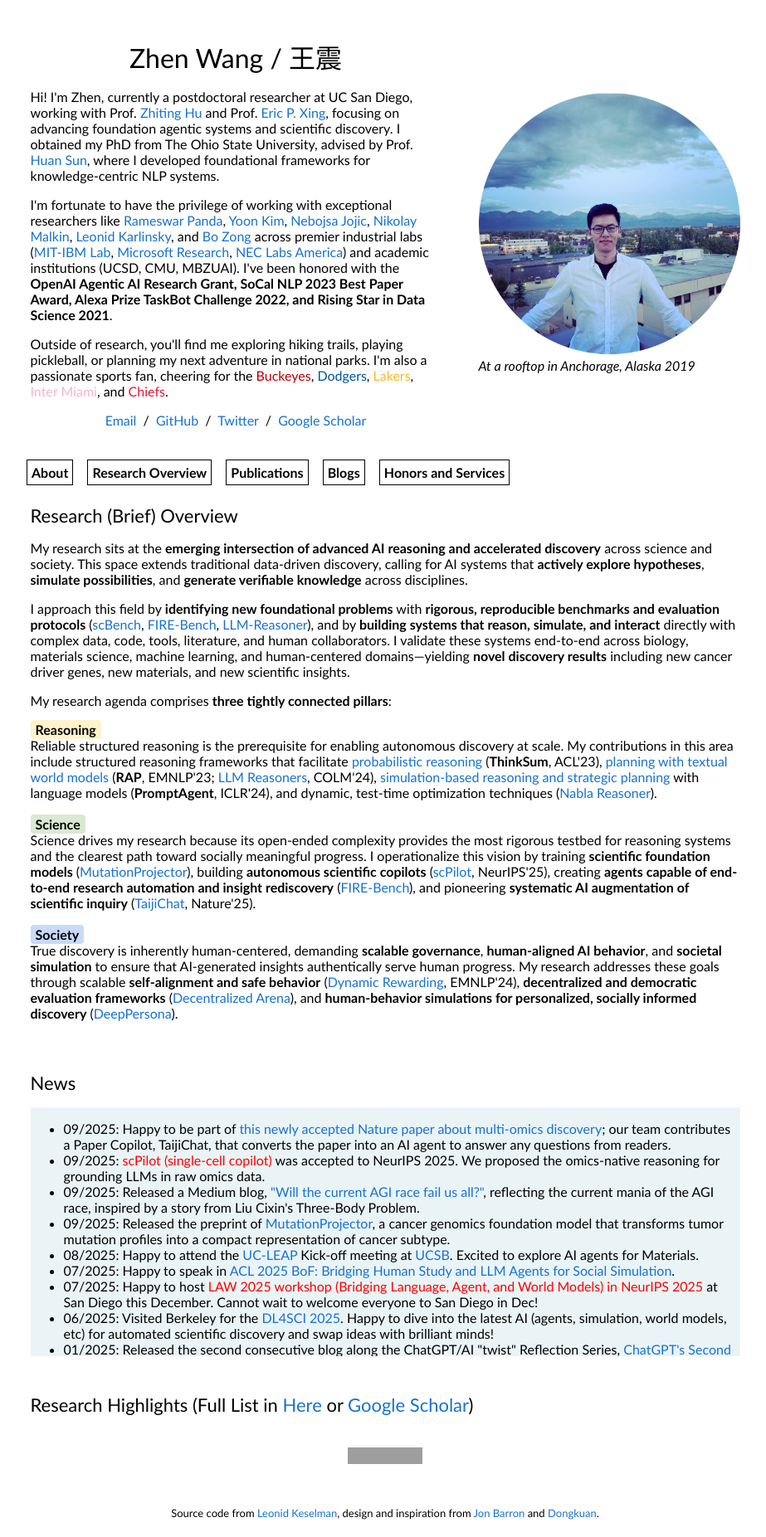
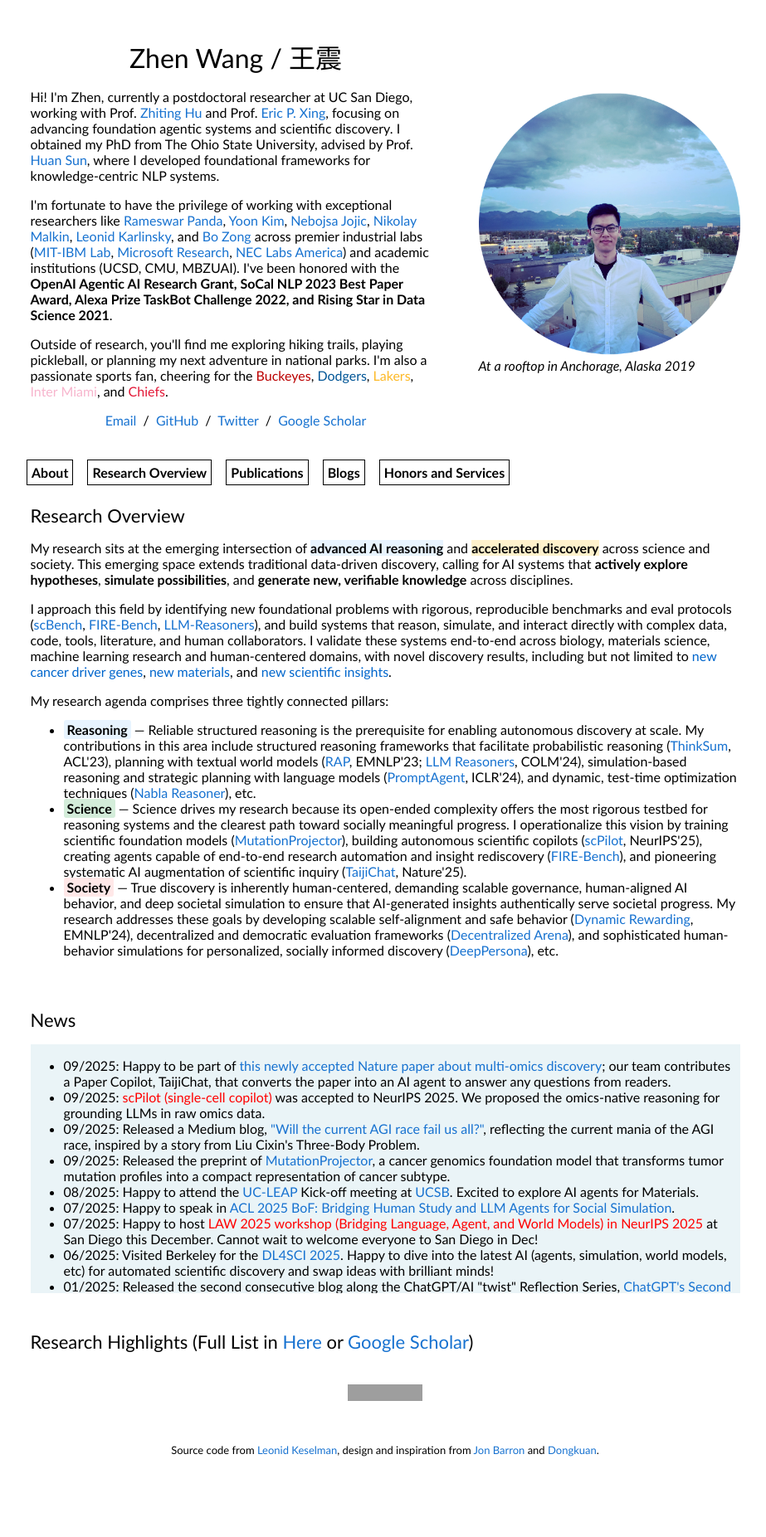
Before and after one commit to zhenwang9102/zhenwang9102.github.io, a Jekyll site: the page built from _posts/2019-06-02-venue.markdown, in a window 1280 px wide. Shown: the whole page at 83% size, without its empty margins (176-1099 px from the left). Built offline with Jekyll 4.4.1, drawn with Linux system fonts in a browser that asks for light colours; after the commit the page ends 1777 px from its top, so only the background shows below that; grey boxes are pictures that could not be loaded.

Commit message:
Update default.html

```diff
--- a/_layouts/default.html
+++ b/_layouts/default.html
@@ -101,69 +101,28 @@
           <tr>
             <td style="padding:2.5%;width:100%;vertical-align:middle">
 
-              <h2>Research (Brief) Overview</h2>
-
+              <h2>Research Overview</h2>
               <p>
-                My research sits at the <b>emerging intersection of advanced AI reasoning and accelerated discovery</b> across science and society.
-                This space extends traditional data-driven discovery, calling for AI systems that <b>actively explore hypotheses</b>,
-                <b>simulate possibilities</b>, and <b>generate verifiable knowledge</b> across disciplines.
+                My research sits at the emerging intersection of <span style="background-color:#e8f4ff;font-weight:600;">advanced AI reasoning</span> and <span style="background-color:#fff2cc;font-weight:600;">accelerated discovery</span> across science and society. This emerging space extends traditional data-driven discovery, calling for AI systems that <b>actively explore hypotheses</b>, <b>simulate possibilities</b>, and <b>generate new, verifiable knowledge</b> across disciplines.
+              </p>
+              <p>
+                I approach this field by identifying new foundational problems with rigorous, reproducible benchmarks and eval protocols (<a href="https://zhenwang9102.github.io/">scBench</a>, <a href="https://zhenwang9102.github.io/">FIRE-Bench</a>, <a href="https://github.com/maitrix-org/llm-reasoners">LLM-Reasoners</a>), and build systems that reason, simulate, and interact directly with complex data, code, tools, literature, and human collaborators. I validate these systems end-to-end across biology, materials science, machine learning research and human-centered domains, with novel discovery results, including but not limited to <span style="color:#0066cc;">new cancer driver genes</span>, <span style="color:#0066cc;">new materials</span>, and <span style="color:#0066cc;">new scientific insights</span>.
+              </p>
+              <p>
+                My research agenda comprises three tightly connected pillars:
               </p>
 
-              <p>
-                I approach this field by <b>identifying new foundational problems</b> with <b>rigorous, reproducible benchmarks and evaluation protocols</b>
-                (<a href="https://zhenwang9102.github.io/">scBench</a>,
-                <a href="https://zhenwang9102.github.io/">FIRE-Bench</a>,
-                <a href="https://github.com/maitrix-org/llm-reasoners">LLM-Reasoner</a>),
-                and by <b>building systems that reason, simulate, and interact</b> directly with complex data, code, tools, literature, and human collaborators.
-                I validate these systems end-to-end across biology, materials science, machine learning, and human-centered domains—yielding
-                <b>novel discovery results</b> including new cancer driver genes, new materials, and new scientific insights.
-              </p>
-
-              <p>
-                My research agenda comprises <b>three tightly connected pillars</b>:
-              </p>
-
-              <ul style="list-style-type:none;padding-left:0;">
+              <ul>
                 <li>
-                  <span style="background-color:#fff2cc;padding:2px 6px;border-radius:4px;font-weight:bold;">Reasoning</span><br>
-                  Reliable structured reasoning is the prerequisite for enabling autonomous discovery at scale.
-                  My contributions in this area include structured reasoning frameworks that facilitate
-                  <a href="https://arxiv.org/abs/2305.14992">probabilistic reasoning</a> (<b>ThinkSum</b>, ACL'23),
-                  <a href="https://arxiv.org/abs/2305.14992">planning with textual world models</a>
-                  (<b>RAP</b>, EMNLP'23;
-                  <a href="https://github.com/maitrix-org/llm-reasoners">LLM Reasoners</a>, COLM'24),
-                  <a href="https://arxiv.org/abs/2310.16427">simulation-based reasoning and strategic planning</a> with language models
-                  (<b>PromptAgent</b>, ICLR'24), and dynamic, test-time optimization techniques
-                  (<a href="https://zhenwang9102.github.io/">Nabla Reasoner</a>).
+                  <span style="background-color:#e8f4ff;padding:2px 4px;border-radius:3px;font-weight:600;">Reasoning</span> — Reliable structured reasoning is the prerequisite for enabling autonomous discovery at scale. My contributions in this area include structured reasoning frameworks that facilitate probabilistic reasoning (<a href="https://arxiv.org/abs/2210.01293">ThinkSum</a>, ACL'23), planning with textual world models (<a href="https://arxiv.org/abs/2305.14992">RAP</a>, EMNLP'23; <a href="https://github.com/maitrix-org/llm-reasoners">LLM Reasoners</a>, COLM'24), simulation-based reasoning and strategic planning with language models (<a href="https://arxiv.org/abs/2310.16427">PromptAgent</a>, ICLR'24), and dynamic, test-time optimization techniques (<a href="https://zhenwang9102.github.io/">Nabla Reasoner</a>), etc.
                 </li>
-                <br>
 
                 <li>
-                  <span style="background-color:#d9ead3;padding:2px 6px;border-radius:4px;font-weight:bold;">Science</span><br>
-                  Science drives my research because its open-ended complexity provides the most rigorous testbed for reasoning systems
-                  and the clearest path toward socially meaningful progress.
-                  I operationalize this vision by training <b>scientific foundation models</b>
-                  (<a href="https://zhenwang9102.github.io/">MutationProjector</a>),
-                  building <b>autonomous scientific copilots</b>
-                  (<a href="https://zhenwang9102.github.io/">scPilot</a>, NeurIPS'25),
-                  creating <b>agents capable of end-to-end research automation and insight rediscovery</b>
-                  (<a href="https://zhenwang9102.github.io/">FIRE-Bench</a>),
-                  and pioneering <b>systematic AI augmentation of scientific inquiry</b>
-                  (<a href="https://zhenwang9102.github.io/">TaijiChat</a>, Nature'25).
+                  <span style="background-color:#d4edda;padding:2px 4px;border-radius:3px;font-weight:600;">Science</span> — Science drives my research because its open-ended complexity offers the most rigorous testbed for reasoning systems and the clearest path toward socially meaningful progress. I operationalize this vision by training scientific foundation models (<a href="https://zhenwang9102.github.io/">MutationProjector</a>), building autonomous scientific copilots (<a href="https://zhenwang9102.github.io/">scPilot</a>, NeurIPS'25), creating agents capable of end-to-end research automation and insight rediscovery (<a href="https://zhenwang9102.github.io/">FIRE-Bench</a>), and pioneering systematic AI augmentation of scientific inquiry (<a href="https://zhenwang9102.github.io/">TaijiChat</a>, Nature'25).
                 </li>
-                <br>
 
                 <li>
-                  <span style="background-color:#c9daf8;padding:2px 6px;border-radius:4px;font-weight:bold;">Society</span><br>
-                  True discovery is inherently human-centered, demanding <b>scalable governance</b>,
-                  <b>human-aligned AI behavior</b>, and <b>societal simulation</b> to ensure that AI-generated insights
-                  authentically serve human progress.
-                  My research addresses these goals through scalable <b>self-alignment and safe behavior</b>
-                  (<a href="https://zhenwang9102.github.io/">Dynamic Rewarding</a>, EMNLP'24),
-                  <b>decentralized and democratic evaluation frameworks</b>
-                  (<a href="https://de-arena.maitrix.org/">Decentralized Arena</a>),
-                  and <b>human-behavior simulations for personalized, socially informed discovery</b>
-                  (<a href="https://zhenwang9102.github.io/">DeepPersona</a>).
+                  <span style="background-color:#ffe8e8;padding:2px 4px;border-radius:3px;font-weight:600;">Society</span> — True discovery is inherently human-centered, demanding scalable governance, human-aligned AI behavior, and deep societal simulation to ensure that AI-generated insights authentically serve societal progress. My research addresses these goals by developing scalable self-alignment and safe behavior (<a href="https://arxiv.org/abs/2411.08733">Dynamic Rewarding</a>, EMNLP'24), decentralized and democratic evaluation frameworks (<a href="https://de-arena.maitrix.org/">Decentralized Arena</a>), and sophisticated human-behavior simulations for personalized, socially informed discovery (<a href="https://zhenwang9102.github.io/">DeepPersona</a>), etc.
                 </li>
               </ul>
 
```
